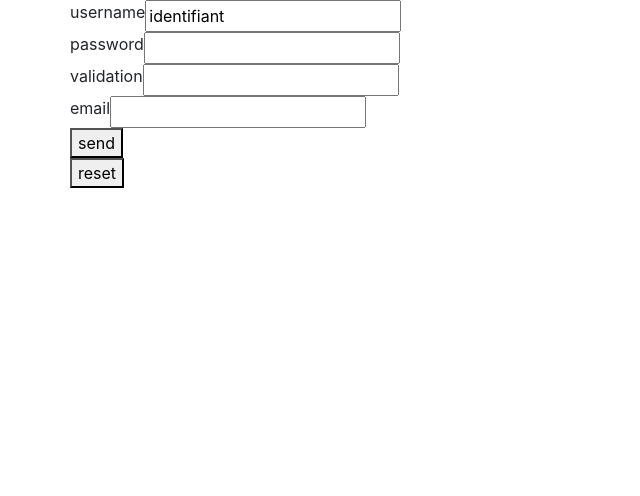
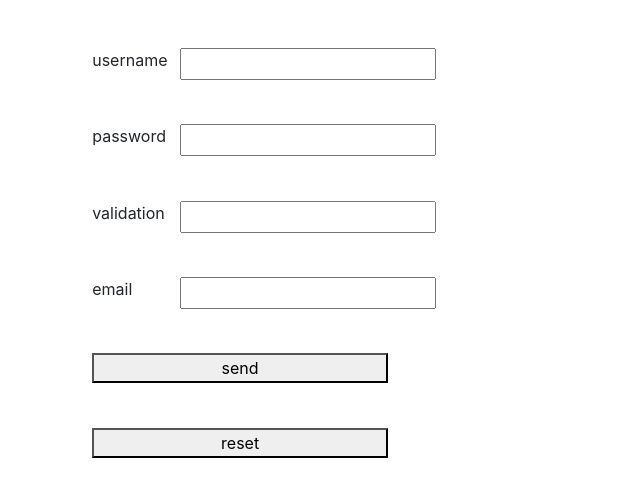
Before and after one commit to Perrine48/formulaire_interactif, a website: page index.html in a window 1280 px wide. Shown: the whole page, without its empty margins (0-640 px from the left). Drawn offline with nearby package versions, Linux system fonts and the light colour scheme.

Commit message:
Form style

```diff
--- a/css/style.css
+++ b/css/style.css
@@ -0,0 +1,12 @@
+div {
+    padding: 2%;
+}
+
+label {
+    margin-right: 3%;
+    width: 5%;
+}
+
+button {
+    width: 27%;
+}
--- a/index.html
+++ b/index.html
@@ -4,8 +4,9 @@
 <head>
     <meta charset="utf-8">
     <meta name="viewport" content="width=device-width, initial-scale=1, shrink-to-fit=no">
-    <link rel="stylesheet" href="https://maxcdn.bootstrapcdn.com/bootstrap/4.0.0/css/bootstrap.min.css" integrity="sha384-Gn5384xqQ1aoWXA+058RXPxPg6fy4IWvTNh0E263XmFcJlSAwiGgFAW/dAiS6JXm" crossorigin="anonymous">
     <link rel="stylesheet" href="css/style.css">
+    <link rel="stylesheet" href="https://maxcdn.bootstrapcdn.com/bootstrap/4.0.0/css/bootstrap.min.css"integrity="sha384-Gn5384xqQ1aoWXA+058RXPxPg6fy4IWvTNh0E263XmFcJlSAwiGgFAW/dAiS6JXm" crossorigin="anonymous">
+
 
     <title>formulaire interactif</title>
 </head>
@@ -18,7 +19,7 @@
 
             <div class="row identifiant">
                 <label for="identifiant">username</label>
-                <input type="text" name="identifiant" value="identifiant" id="identifiant">
+                <input type="text" name="identifiant" value="" id="identifiant">
             </div>
 
             <div class="row password">
```
